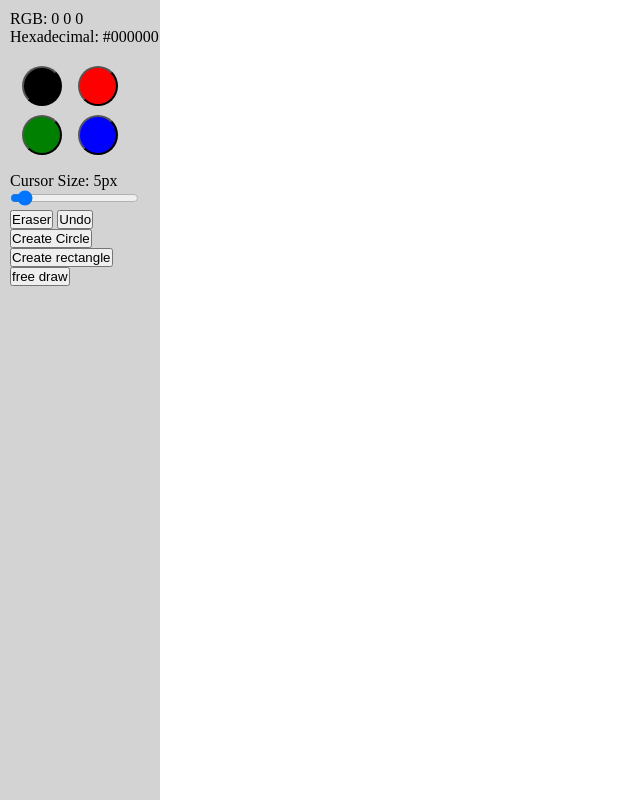
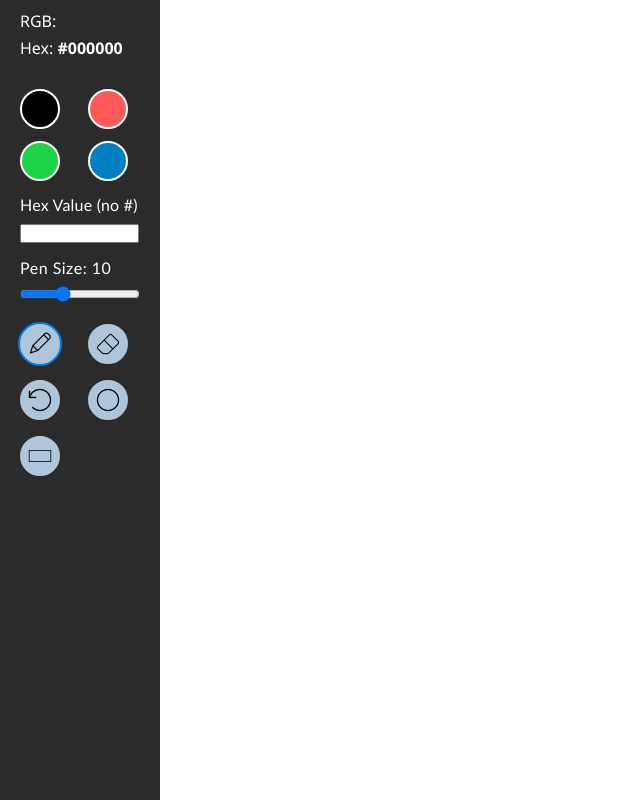
Before and after one commit to Zasaimster/Paint, a plain HTML site: page index.html in a window 1280 px wide. Both pictures are taken after a click on the button 42 px from the left and 104 px from the top of the page. Shown: the whole page, without its empty margins (0-640 px from the left). Drawn offline with Linux system fonts and the light colour scheme.

Commit message:
- added pngs for buttons and adjusted styles accordingly - updated sidebar styling and initial settings/values - changed default colors - fixed sidebar bugs - added a text input for custom colors (need to use hex values)

```diff
--- a/index.html
+++ b/index.html
@@ -13,7 +13,7 @@
 	<body>
 		<div class="custom-cursor">
 			<div id="pen-cursor">
-				<svg width="20px" height="20px" viewbox="-21 -21 100 100">
+				<svg width="50" height="50" viewbox="-21 -21 100 100">
 					<circle
 						cx="0"
 						cy="0"
@@ -29,8 +29,8 @@
 
 		<div class="side-bar">
 			<div class="color-bar">
-				<p id="rgb-color-value">RGB: 0 0 0</p>
-				<p id="hex-color-value">Hexadecimal : #000000</p>
+				<p id="rgb-color-value">RGB: <b>0 0 0 </b></p>
+				<p id="hex-color-value">Hex: <b> #000000 </b></p>
 			</div>
 			<br />
 			<div class="colors">
@@ -42,45 +42,49 @@
 				/>
 				<input
 					type="button"
-					style="background-color: red"
+					style="background-color: #ff5959"
 					id="red-brush"
 					class="color-selector"
 				/>
 				<input
 					type="button"
-					style="background-color: green"
+					style="background-color: #1cd446"
 					id="green-brush"
 					class="color-selector"
 				/>
 				<input
 					type="button"
-					style="background-color: blue"
+					style="background-color: #0080c4"
 					id="blue-brush"
 					class="color-selector"
 				/>
+				<div class="hex-code">
+					<p style="margin-bottom: 8px;"> Hex Value (no #) </p>
+					<input
+						type="text"
+						id="hex-code-input"
+						placeholder=""
+					/>
+				</div>
 			</div>
 
 			<div class="buttons">
-				<div id="range">
-					Cursor Size: 5px
+				<div class="range">
+					<p style="margin-bottom: -10px; color: white;" id="range-text">Pen Size: 10 </p>
 					<br />
 					<input
 						type="range"
-						min="4"
+						min="5"
 						max="20"
-						value="5"
+						value="10"
 						id="size-slider"
 					/>
 				</div>
-				<button class="utility-button" id="eraser">Eraser</button>
-				<button class="utility-button" id="undo">Undo</button>
-				<button class="utility-button" id="circle">
-					Create Circle
-				</button>
-				<button class="utility-button" id="rect">
-					Create rectangle
-				</button>
-				<button class="utility-button" id="free-draw">free draw</button>
+					<input type="image" src="images/pen.png" class="utility-button" id="free-draw" />
+					<input type="image" src="images/eraser.png" class="utility-button" id="eraser" />
+					<input type="image" src="images/undo.png" class="utility-button" id="undo" />
+					<input type="image" src="images/circle.png" class="utility-button" id="circle" />
+					<input type="image" src="images/rect.png" class="utility-button" id="rect" />
 			</div>
 		</div>
 
--- a/paint.css
+++ b/paint.css
@@ -14,7 +14,16 @@
 
 .custom-cursor{
     position: absolute;
+}
 
+.color-bar {
+    color: white;
+    font-family:'Segoe UI', Tahoma, Geneva, Verdana, sans-serif;
+    margin-left: 10px;
+}
+
+.color-bar > p:nth-child(1) {
+    margin-bottom: 5px;
 }
 
 #pen-cursor{
@@ -36,28 +45,81 @@
 
     padding: 10px 0 0 10px;
 
-    background-color:lightgray;
+    background-color:#2b2b2b;
 }
 
-.range {
-    margin-bottom: 10px;
-    font-family: 'Gill Sans', 'Gill Sans MT', Calibri, 'Trebuchet MS', sans-serif;
-    letter-spacing: 2px;
-}
 
 .colors {
     display: grid;
     grid-template-columns: 40% 50%;
-    margin-left: 10px;
+
 }
 
 .color-selector {
     width: 40px;
     height: 40px;
-    margin: 2px 2px 7px 2px;
+
+    margin-top: 12px;
+
     border-radius: 20px;
+
+    border: 2px white solid;
+
+}
+
+.color-selector:hover{
+    border-color: #00a4ff;
+    transition: 85ms;
+}
+
+.hex-code{
+    margin: 14px 0 0 10px;
+    color: white;
+    grid-column: 1/3;
+    font-family: 'Gill Sans', 'Gill Sans MT', Calibri, 'Trebuchet MS', sans-serif;
+    letter-spacing: 0.2px;
+}
+
+#hex-code-input {
+    width: 115px;
+}
+
+#hex-code-input:focus {
+    outline: none;
 }
 
 .buttons {
+    display: grid;
+    grid-template-columns: 40% 50%;
     margin-top: 10px;
 }
+
+.range {
+    margin: 5px 0 5px 10px;
+    font-family: 'Gill Sans', 'Gill Sans MT', Calibri, 'Trebuchet MS', sans-serif;
+    letter-spacing: 0.5px;
+
+    grid-column: 1/3;
+}
+
+.utility-button {
+    background: #ADC6D9;
+    border-radius: 50%;
+    padding: 4px;
+    margin-top: 12px;
+
+    border: 2px solid #2b2b2b;
+}
+
+.utility-button:nth-of-type(1){
+    border: 2px solid #007ee0;
+}
+
+.utility-button:hover {
+    background: #89b6d9;
+    transition: 85ms;
+}
+
+#size-slider{
+    width: 120px;
+}
--- a/paint.js
+++ b/paint.js
@@ -1,4 +1,5 @@
 const sizeSlider = document.getElementById('size-slider')
+const hexInput = document.getElementById('hex-code-input')
 
 var canvas = document.getElementById('canvas');
 var ctx = canvas.getContext('2d');
@@ -6,9 +7,9 @@ var ctx = canvas.getContext('2d');
 const colors = {
 	default: '#000000',
 	background: '#ffffff',
-	red: '#fc0303',
-	green: '#00ff4c',
-	blue: '#008cff',
+	red: '#ff5959',
+	green: '#1cd446',
+	blue: '#0080c4',
 };
 
 let isPainting = false;
@@ -24,7 +25,7 @@ let currentDrawingState = drawingStates.isFreeDrawing;
 let selectedColor = colors.default;
 let lastSelectedColor = colors.default;
 let eraserColor = colors.background;
-let penThickness = 5;
+let penThickness = 10;
 
 let startingX,
 	startingY,
@@ -40,9 +41,13 @@ let offsetY = 0;
 var pointsData = [];
 
 const getNumberForHexCharacter = (val) => {
+	console.log(val)
+	console.log(!isNaN(parseInt(val)))
+	let x = parseInt(val)
+	if(x >= 0 && x <= 9) {
+		return x;
+	}
 	switch (val) {
-		case !isNaN(parseInt(val)):
-			return parseInt(val);
 		case 'a':
 			return 10;
 		case 'b':
@@ -56,17 +61,25 @@ const getNumberForHexCharacter = (val) => {
 		case 'f':
 			return 15;
 		default:
-			return 0;
+			return -1;
 	}
 }
 
-const convertColorToRGB = (color) => {
+const convertColorToRGB = () => {
 	let rgb = [];
 	for(let i = 0, colorIndex = 1; i < 3; i++, colorIndex += 2) {
 		rgb[i] = 16 * getNumberForHexCharacter(color.charAt(colorIndex)) + getNumberForHexCharacter(color.charAt(colorIndex + 1));
 	}
 
 	return rgb[0].toString() + " " + rgb[1].toString() + " " + rgb[2].toString();
+}
+
+const setRgbHexValues = (color) => {
+	document.getElementById('rgb-color-value').innerHTML = 'RGB: ';
+	document.getElementById('rgb-color-value').insertAdjacentHTML('beforeend', `<b>${convertColorToRGB(selectedColor)}</b>`)
+
+	document.getElementById('hex-color-value').innerHTML =  'Hex: ';
+	document.getElementById('hex-color-value').insertAdjacentHTML('beforeend', `<b>${selectedColor}</b>`)
 }
 
 document.querySelectorAll('.color-selector').forEach((colorSelector) => {
@@ -91,10 +104,21 @@ document.querySelectorAll('.color-selector').forEach((colorSelector) => {
 		if(currentDrawingState === drawingStates.isErasing){
 			currentDrawingState = drawingStates.isFreeDrawing
 		}
-		document.getElementById('rgb-color-value').innerHTML =  'RGB: ' + convertColorToRGB(selectedColor);
-		document.getElementById('hex-color-value').innerHTML =  'Hexadecimal: ' + selectedColor;
+		setRgbHexValues()
 	});
 });
+
+const setButtonColor = (type) => {
+	if(type === 'undo') {
+		return;
+	}
+	let allInputs = document.getElementsByClassName('utility-button');
+	for(let input of allInputs){
+		input.setAttribute('style', 'border: 2px solid #2b2b2b')
+		console.log(input)
+	}
+	document.getElementById(type).setAttribute('style', 'border: 2px solid #007ee0');
+}
 
 document.querySelectorAll('.utility-button').forEach((utilityButton) => {
 	utilityButton.addEventListener('click', () => {
@@ -103,25 +127,30 @@ document.querySelectorAll('.utility-button').forEach((utilityButton) => {
 				lastSelectedColor = selectedColor;
 				selectedColor = colors.background;
 				currentDrawingState = drawingStates.isErasing;
+				setButtonColor('eraser');
 				break;
 			case 'undo':
 				handleUndo();
+				setButtonColor('undo');
 				break;
 			case 'circle':
 				if(currentDrawingState === drawingStates.isErasing) {
 					selectedColor = lastSelectedColor;
 				}
 				currentDrawingState = drawingStates.isDrawingCircle;
+				setButtonColor('circle');
 				break;
 			case 'rect':
 				if(currentDrawingState === drawingStates.isErasing) {
 					selectedColor = lastSelectedColor;
 				}
 				currentDrawingState = drawingStates.isDrawingRect;
+				setButtonColor('rect');
 				break;
 			case 'free-draw':
+				selectedColor = currentDrawingState === drawingStates.isErasing ? lastSelectedColor : selectedColor;
 				currentDrawingState = drawingStates.isFreeDrawing;
-				selectedColor = colors.default;
+				setButtonColor('free-draw');
 				break;
 			default:
 				break;
@@ -134,7 +163,7 @@ sizeSlider.addEventListener('input', () => {
 	penThickness = parseInt(sizeSlider.value);
 	ctx.lineWidth = penThickness;
 
-	document.getElementById('range').firstChild.data = "Cursor Size: " + penThickness + "px"
+	document.getElementById('range-text').firstChild.data = "Pen Size: " + penThickness
 
 	let pen = document.querySelector('circle');
 
@@ -142,11 +171,34 @@ sizeSlider.addEventListener('input', () => {
 	pen.setAttribute('cy', 0);
 	pen.setAttribute('r', penThickness/2);
 
+	console.log(penThickness)
 	document.querySelector('svg').setAttribute('width', penThickness * 5);
 	document.querySelector('svg').setAttribute('height', penThickness * 5);
+})
 
+hexInput.addEventListener('keypress', (e) => {
+	if(e.key == "Enter") {
+		let val = hexInput.value;
+		if(val.length != 6) {
+			alert('Please enter a 6 character long hex value')
+			hexInput.value = ""
+			return;
+		}
+		for(let i = 0; i < 6; i++) {
+			if(getNumberForHexCharacter(val.charAt(i)) == -1) {
+				console.log(getNumberForHexCharacter(val.charAt(i)))
+				alert('Please enter a valid hex value that contains only digits 0-9 or letters a-f')
+				hexInput.value = ""
+				return;
+			}
+		}
 
+		selectedColor = '#' + hexInput.value;
+		setRgbHexValues()
+		hexInput.value = ""
+	}
 })
+
 
 
 const handleFreeDraw = (e) => {
```
Also changed, not shown: images/circle.png (added), images/eraser.png (added), images/pen.png (added), images/rect.png (added), images/undo.png (added).
